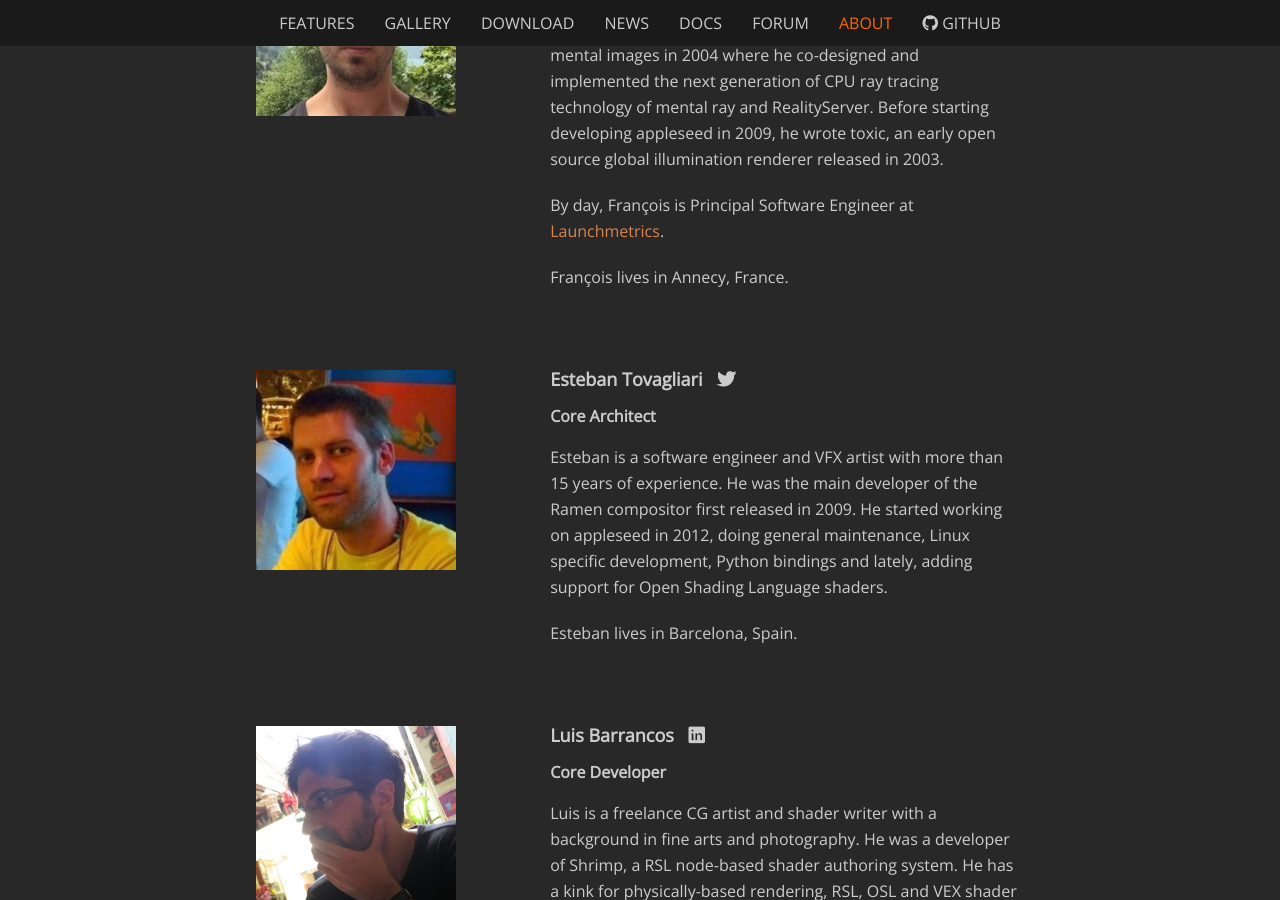
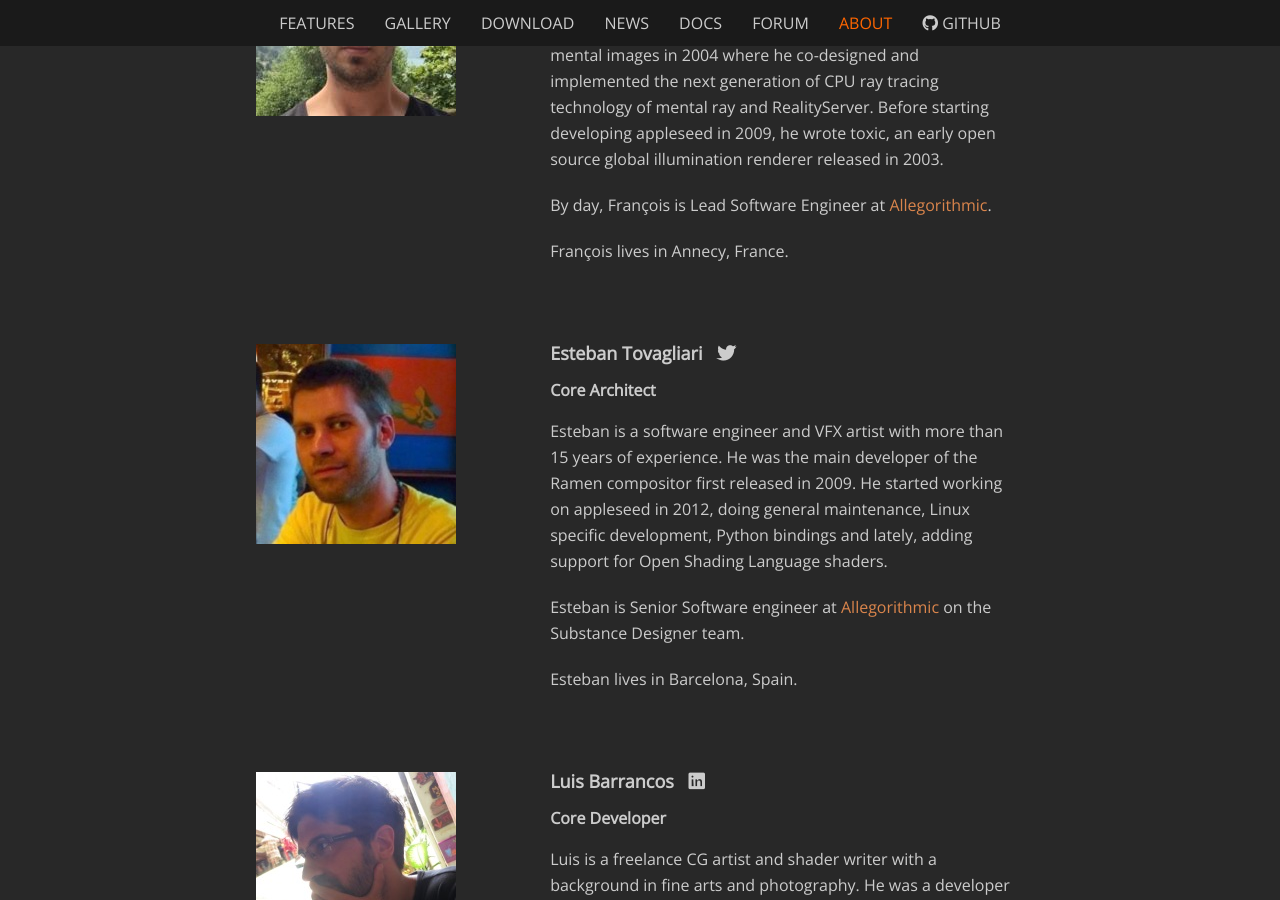
Before and after one commit to appleseedhq/appleseedhq.github.io, a Jekyll site: the page built from about.md, in a window 1280 px wide and 900 px high, scrolled down 4894 px. Built offline with Jekyll 4.4.1, drawn with Linux system fonts in a browser that asks for light colours; nearby versions of some CDN libraries.

Commit message:
Minor updates on Team page

```diff
--- a/_data/coreteam.yml
+++ b/_data/coreteam.yml
@@ -8,7 +8,7 @@
     an early open source global illumination renderer released in 2003.
 
 
-    By day, François is Principal Software Engineer at [Launchmetrics](https://www.launchmetrics.com/).
+    By day, François is Lead Software Engineer at [Allegorithmic](https://www.allegorithmic.com/).
 
 
     François lives in Annecy, France.
@@ -25,6 +25,9 @@
     developer of the Ramen compositor first released in 2009. He started working on appleseed in 2012, doing
     general maintenance, Linux specific development, Python bindings and lately, adding support for Open Shading
     Language shaders.
+
+
+    Esteban is Senior Software engineer at [Allegorithmic](https://www.allegorithmic.com/) on the Substance Designer team.
 
 
     Esteban lives in Barcelona, Spain.
```
